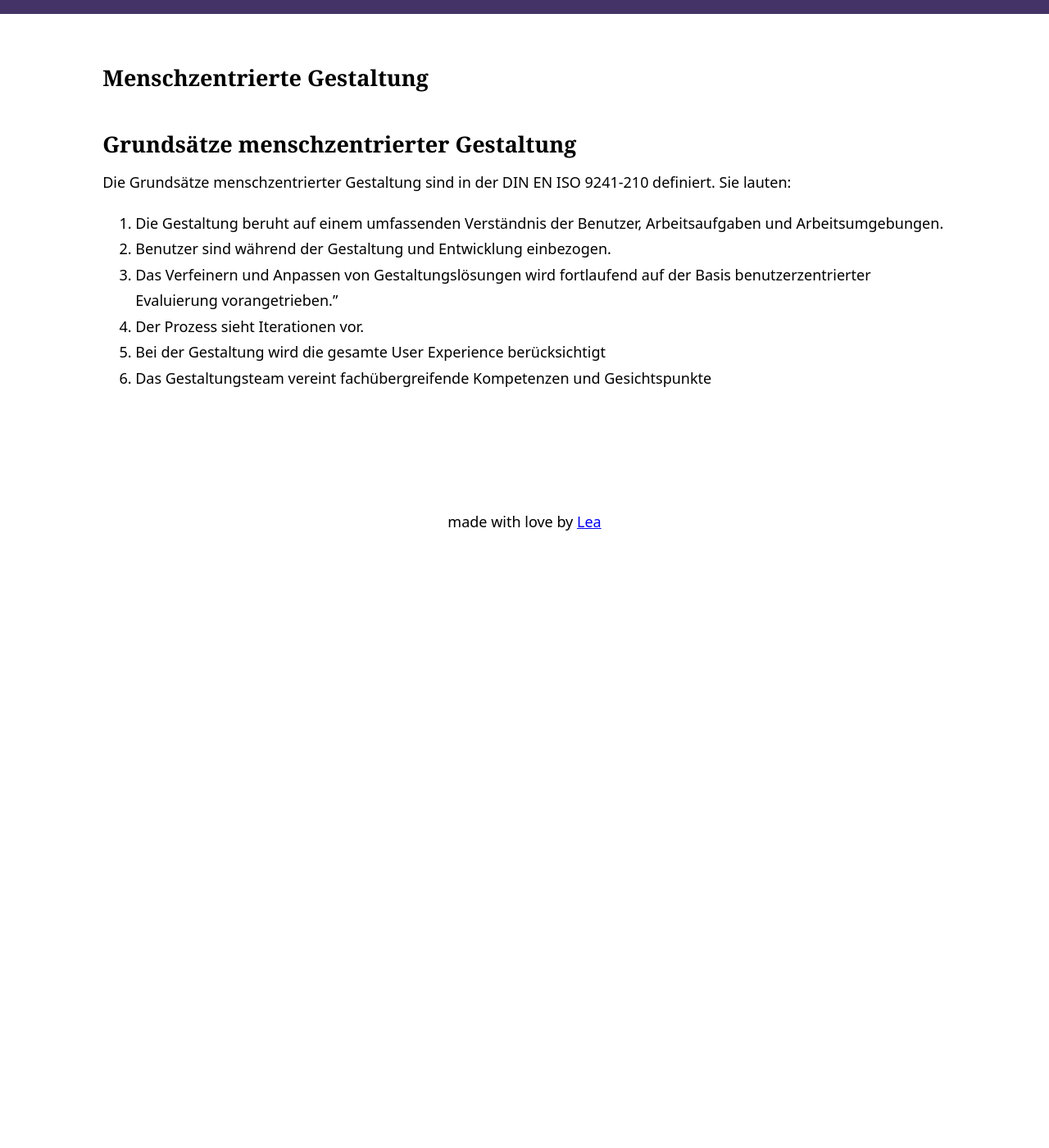
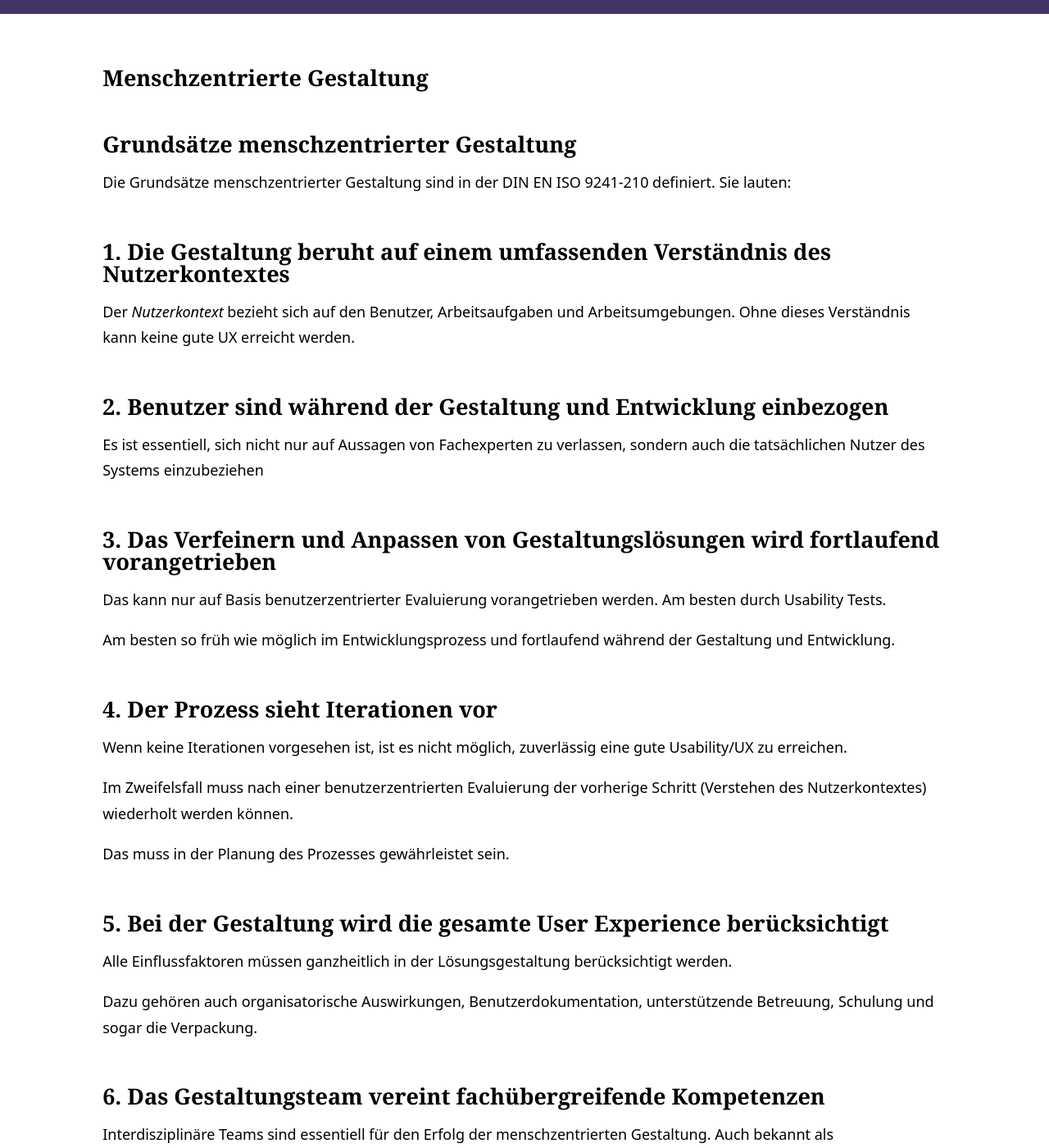
Before and after one commit to learosema/cpux-prep, a Jekyll site: the page built from menschzentrierte-gestaltung/grundsaetze.md, in a window 1280 px wide and 1400 px high, scrolled down 197 px. Shown: the whole window at 82% size. Built offline with Jekyll 4.4.1, drawn with Linux system fonts in a browser that asks for light colours; our own code applies the rules of GitHub Pages for plain Markdown files; before the commit the page ends 900 px from its top, so only the background shows below that; some of the changed text lies outside the part shown.

Commit message:
chore: intermediary work

```diff
--- a/menschzentrierte-gestaltung/grundsaetze.md
+++ b/menschzentrierte-gestaltung/grundsaetze.md
@@ -5,11 +5,46 @@
 Die Grundsätze menschzentrierter Gestaltung sind in der DIN EN ISO 9241-210
 definiert. Sie lauten:
 
-1. Die Gestaltung beruht auf einem umfassenden Verständnis der Benutzer,
-   Arbeitsaufgaben und Arbeitsumgebungen.
-2. Benutzer sind während der Gestaltung und Entwicklung einbezogen.
-3. Das Verfeinern und Anpassen von Gestaltungslösungen wird fortlaufend auf
-   der Basis benutzerzentrierter Evaluierung vorangetrieben.”
-4. Der Prozess sieht Iterationen vor.
-5. Bei der Gestaltung wird die gesamte User Experience berücksichtigt
-6. Das Gestaltungsteam vereint fachübergreifende Kompetenzen und Gesichtspunkte
+## 1. Die Gestaltung beruht auf einem umfassenden Verständnis des Nutzerkontextes
+
+Der *Nutzerkontext* bezieht sich auf den Benutzer, Arbeitsaufgaben und Arbeitsumgebungen.
+Ohne dieses Verständnis kann keine gute UX erreicht werden.
+
+## 2. Benutzer sind während der Gestaltung und Entwicklung einbezogen
+
+Es ist essentiell, sich nicht nur auf Aussagen von Fachexperten zu verlassen,
+sondern auch die tatsächlichen Nutzer des Systems einzubeziehen
+
+## 3. Das Verfeinern und Anpassen von Gestaltungslösungen wird fortlaufend vorangetrieben
+
+Das kann nur auf Basis benutzerzentrierter Evaluierung vorangetrieben werden.
+Am besten durch Usability Tests.
+
+Am besten so früh wie möglich im Entwicklungsprozess und
+fortlaufend während der Gestaltung und Entwicklung.
+
+## 4. Der Prozess sieht Iterationen vor
+
+Wenn keine Iterationen vorgesehen ist, ist es nicht möglich, zuverlässig
+eine gute Usability/UX zu erreichen.
+
+Im Zweifelsfall muss nach einer benutzerzentrierten Evaluierung der
+vorherige Schritt (Verstehen des Nutzerkontextes) wiederholt werden können.
+
+Das muss in der Planung des Prozesses gewährleistet sein.
+
+## 5. Bei der Gestaltung wird die gesamte User Experience berücksichtigt
+
+Alle Einflussfaktoren müssen ganzheitlich in der Lösungsgestaltung
+berücksichtigt werden.
+
+Dazu gehören auch organisatorische Auswirkungen, Benutzerdokumentation,
+unterstützende Betreuung, Schulung und sogar die Verpackung.
+
+## 6. Das Gestaltungsteam vereint fachübergreifende Kompetenzen
+
+Interdisziplinäre Teams sind essentiell für den Erfolg der menschzentrierten
+Gestaltung. Auch bekannt als "crossfunktionale Teams".
+Mitarbeiten sollten zum Beispiel Benutzer, Fachexperten, technische
+Entwicklung, Geschäftsprozessanalytiker, Mitarbeiter aus dem Personalwesen
+und nicht zuletzt UX Professionals.
```
Also changed, not shown: index.md (+1 -0 lines), menschzentrierte-gestaltung/ueberblick.md (added, +38 -0 lines).
